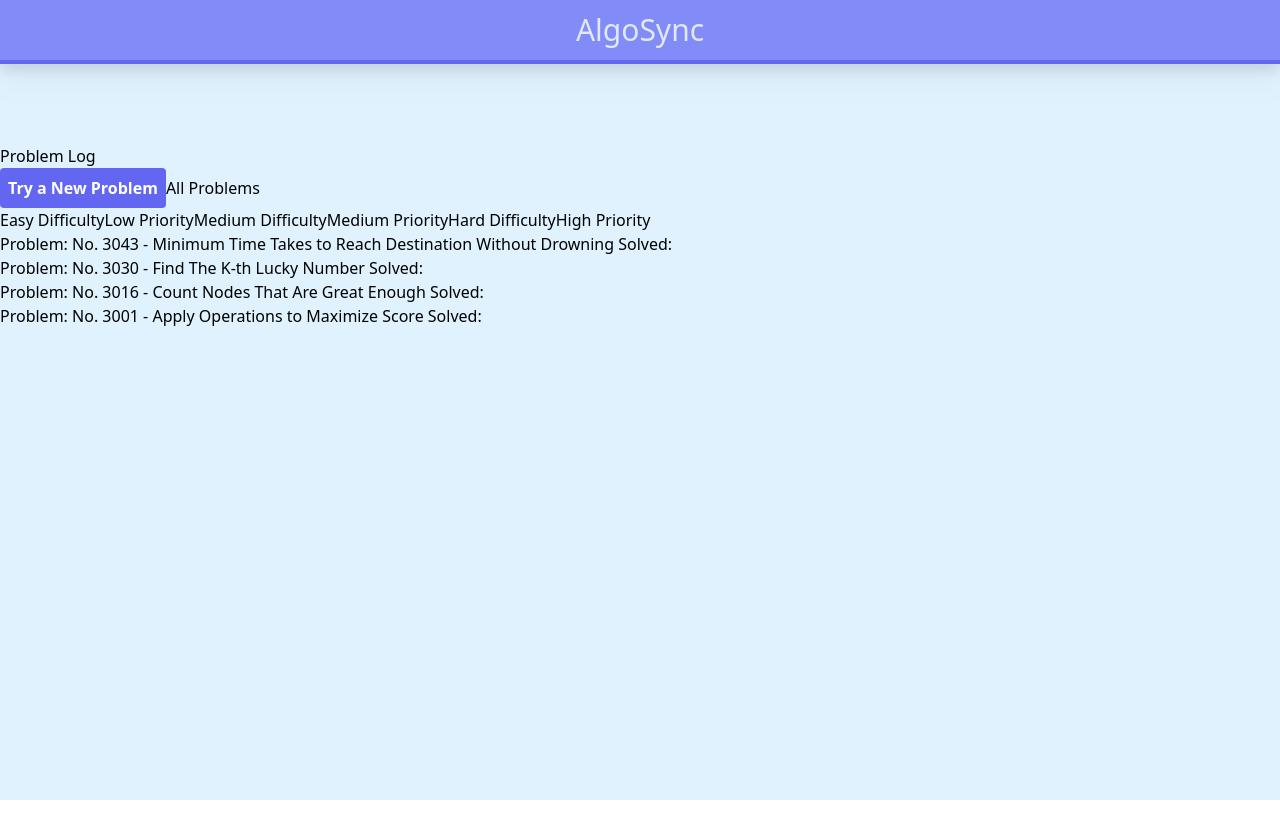
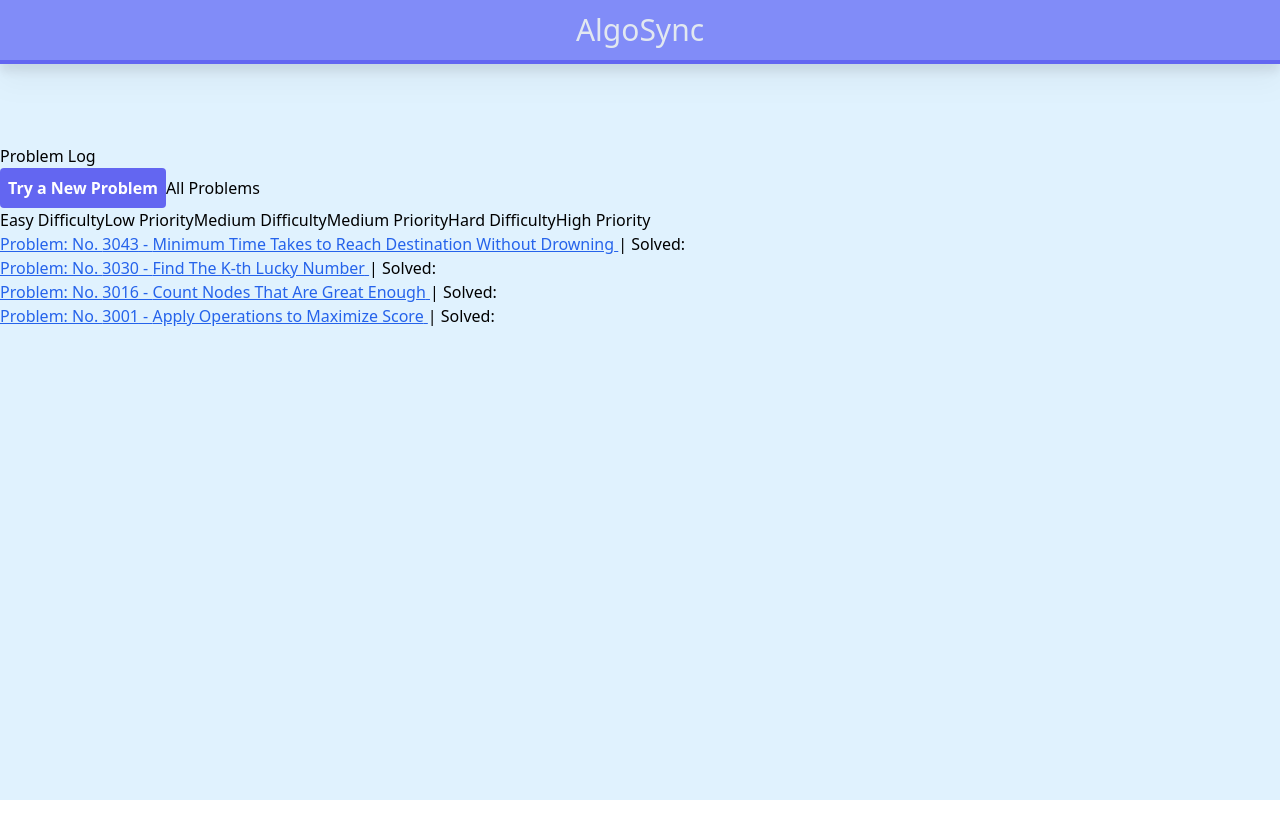
Before and after one commit to AlgoSync/algosync, a React app in the folder client/: page /history in a window 1280 px wide. Shown: the top 838 px of the page. Built offline with nearby package versions, Linux system fonts and the light colour scheme.

Commit message:
login and signup updates state. incorrect login / signup info handled appropriately

```diff
--- a/client/src/components/History.jsx
+++ b/client/src/components/History.jsx
@@ -4,6 +4,7 @@ import { useEffect } from "react";
 import { setProblemLogDisplay } from "../state/logDisplay";
 import { useNavigate } from "react-router-dom";
 // import { all } from "axios";
+import { titleToURL } from "../helpers/methods";
 import { difficultyKey, priorityKey } from "../helpers/keys";
 export const History = () => {
   const allProblems = useSelector((state) => state.problemsLog);
@@ -27,10 +28,13 @@ export const History = () => {
       displayProblemComponents.push(
         <div key={index}>
           {/* Title contains link to problem on leetcode */}
-          <a href={titleToURL(problem.question_title)}>
+          <a
+            href={titleToURL(problem.question_title)}
+            className="text-blue-600 underline"
+          >
             Problem: No. {problem.question_id} - {problem.question_title}{" "}
           </a>
-          Solved: {problem.solved}
+          | Solved: {problem.solved}
         </div>
       )
     );
@@ -89,11 +93,3 @@ export const History = () => {
     </div>
   );
 };
-
-const titleToURL = function (title) {
-  const titleLower = title.toLowerCase();
-  const titleKebab = titleLower.replaceAll(" ", "-");
-  const url = `https://leetcode.com/problems/${titleKebab}/`;
-  console.log(url);
-  return url;
-};
--- a/client/src/components/Login.jsx
+++ b/client/src/components/Login.jsx
@@ -1,4 +1,4 @@
-import React, { useRef } from "react";
+import React, { useRef, useState } from "react";
 import { UseSelector, useDispatch } from "react-redux";
 import { login } from "../state/userSlice";
 import { useNavigate } from "react-router-dom";
@@ -7,6 +7,7 @@ export const Login = () => {
   const navigate = useNavigate();
   const email = useRef(null);
   const password = useRef(null);
+  const [invalid, showInvalid] = useState(false);
 
   const handleSubmit = async (e) => {
     e.preventDefault();
@@ -14,7 +15,7 @@ export const Login = () => {
       alert("you must enter a username and a password!");
       return;
     }
-
+    console.log(email.current, password.current);
     // ADD API CALL AND RESPONSE VALIDATION HERE
     const response = await fetch("/api/users/login", {
       method: "POST",
@@ -26,12 +27,16 @@ export const Login = () => {
         password: password.current,
       }),
     });
-
+    console.log(response);
     const data = await response.json();
-    console.log("Error: ", data.err);
-
-    dispatch(login(email.current));
-    navigate("/app");
+    console.log("Frontend Error: ", data, typeof data);
+    if (data.err) {
+      console.log("server returned error successfully!");
+      showInvalid(true);
+    } else {
+      dispatch(login(data.user));
+      navigate("/app");
+    }
   };
 
   return (
@@ -61,6 +66,9 @@ export const Login = () => {
           {" "}
           Login{" "}
         </button>
+        <div className="text-red-600">
+          {invalid ? "Invalid username or email!" : null}
+        </div>
         <div className="flex flex-row justify-around w-full m-8">
           <div className="flex flex-col justify-center text-lg">
             Don't have an account?
--- a/client/src/components/Signup.jsx
+++ b/client/src/components/Signup.jsx
@@ -32,14 +32,14 @@ export const Signup = () => {
     });
 
     const data = await response.json();
-    console.log(data);
+    console.log("message", data);
     if (!response.ok) {
-      throw new Error(data.message || "An error occurred");
+      alert(data.message || "An error occurred");
+    } else {
+      dispatch(login(data.user));
+      navigate("/app");
     }
     // ADD API CALL AND VALIDATION   HERE
-
-    dispatch(login(email.current));
-    navigate("/app");
   };
 
   return (
--- a/client/src/components/problemDisplay.jsx
+++ b/client/src/components/problemDisplay.jsx
@@ -24,7 +24,7 @@ export const ProblemDisplay = () => {
   const handleURLSubmit = async (e) => {
     e.preventDefault();
     if (!problemURL.current) {
-      alert("Enter a leetCode problem URL");
+      alert("Enter a leetCode problem URL o-(^_^o-) ");
       return;
     }
     const problem = await getLeetCodeProblem(problemURL.current);
@@ -34,8 +34,10 @@ export const ProblemDisplay = () => {
   const handleProblemSubmit = async (e) => {
     e.preventDefault();
     if (!priority.current) {
-      console.log("please mark problem review priority");
+      console.log("please mark problem review priority o-(^_^o-) ");
       return;
+    } else if (!problem) {
+      alert("Please enter a problem to record o-(^_^o-) ");
     }
 
     /// this is the data that can reasonably sent back from a URL-based problem.
@@ -46,7 +48,7 @@ export const ProblemDisplay = () => {
       priority: priority.current,
       date: Date.now(),
       solved,
-      user,
+      user_id: user.user_id,
     };
 
     // PUT request to
--- /dev/null
+++ b/client/src/helpers/methods.js
@@ -0,0 +1,8 @@
+const titleToURL = function (title) {
+  const titleLower = title.toLowerCase();
+  const titleKebab = titleLower.replaceAll(" ", "-");
+  const url = `https://leetcode.com/problems/${titleKebab}/`;
+  return url;
+};
+
+export { titleToURL };
--- a/client/src/state/userSlice.js
+++ b/client/src/state/userSlice.js
@@ -2,14 +2,12 @@ import { createSlice } from "@reduxjs/toolkit";
 // handle state for logged-in user
 export const userSlice = createSlice({
   name: "user",
-  initialState: "",
+  initialState: null,
   reducers: {
     login: (state, action) => {
       return action.payload;
     },
-    logout: (state) => {
-      return { state: "" };
-    },
+    logout: (state) => null,
   },
 });
 
```
